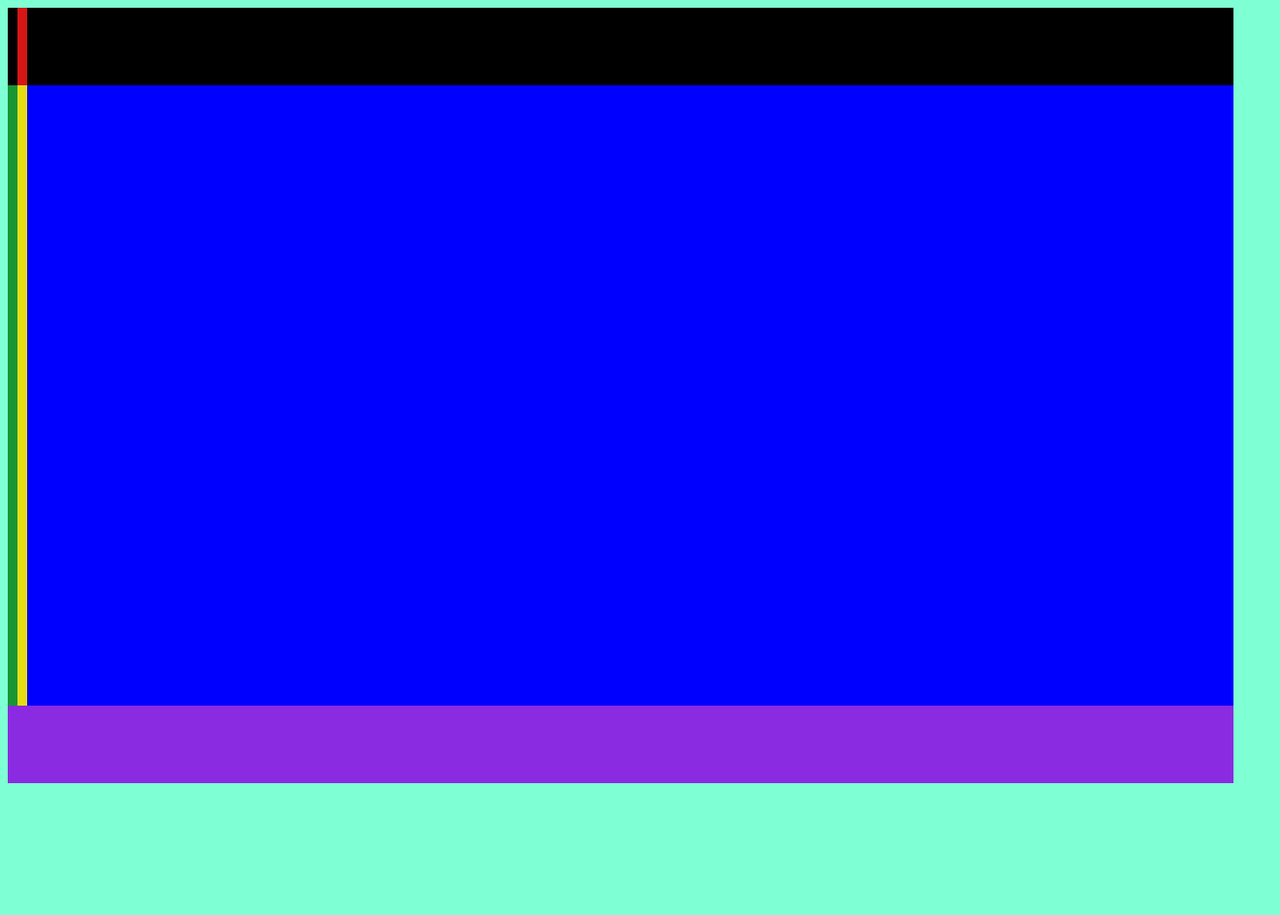
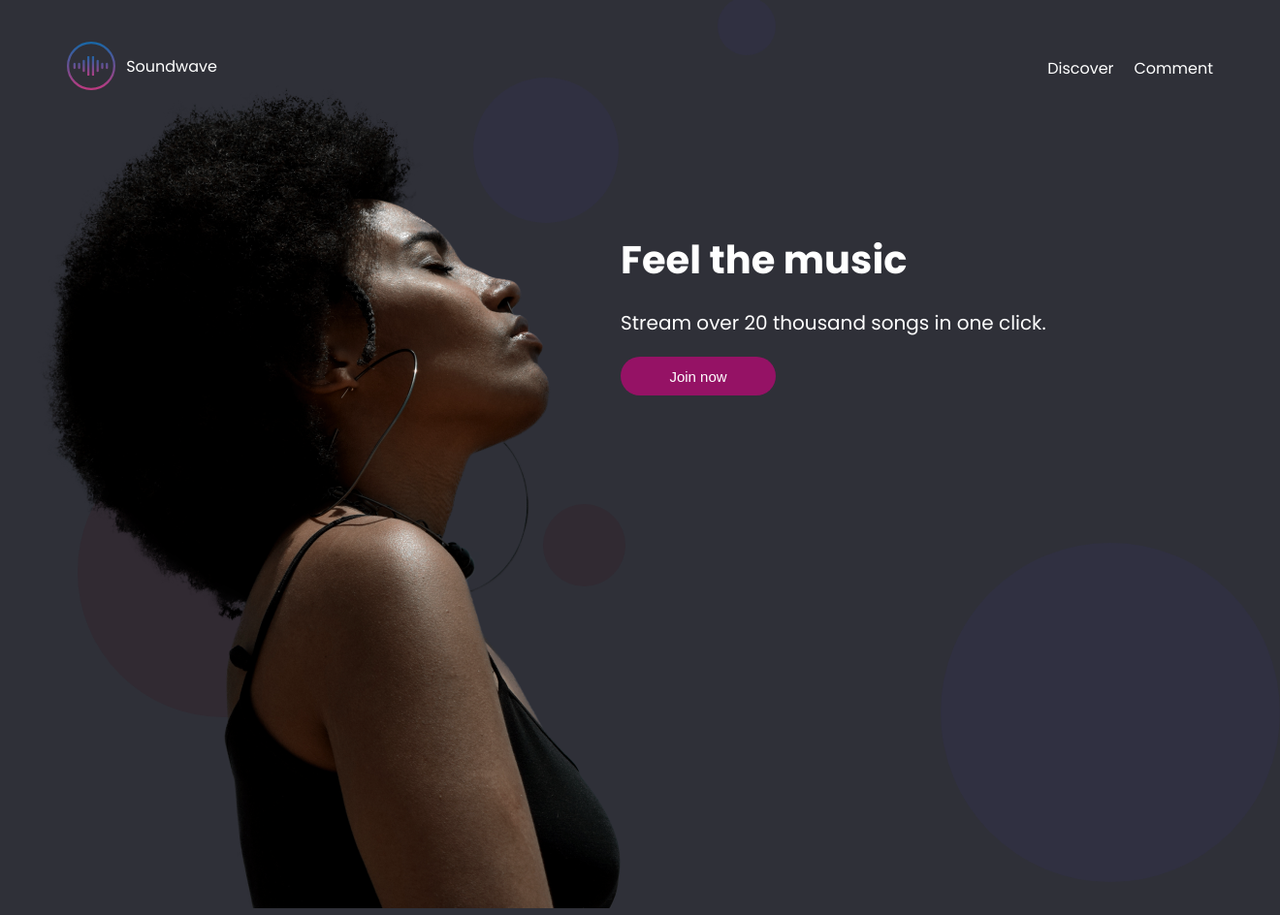
Before and after one commit to ninipp/MaquetteFeelTheMusic, a plain HTML site: page index.html in a window 1280 px wide. Shown: the whole page at 97% size, 1320 px wide, since content can reach past the window. Before the commit the page ends 816 px from the top, so only its background shows below. Drawn offline with Linux system fonts and the light colour scheme.

Commit message:
page d-acceuil à finir

```diff
--- a/index.html
+++ b/index.html
@@ -7,16 +7,46 @@
     <link rel="stylesheet" href="./styles.css">
 </head>
 <body>
+
+    <div class="bulle1"></div>
+    <div class="bulle2"></div>
+    <div class="bulle3"></div>
+    <div class="bulle4"></div>
+    <div class="bulle5"></div>
+
+
     <header>
-        <div class="logo"></div>
-        <div class="link"></div>
+        <div class="logo">
+            <img src="./images/logo-soundwave.svg">
+            <span>Soundwave</span>
+        </div>
+        <div class="link">
+            <ul>
+                <li><a href="#">Discover</a></li>
+                <li><a href="#">Comment</a></li>
+            </ul>
+        </div>
     </header>
 
     <main>
-        <div class="pic"></div>
-        <div class="text"></div>
+
+        <div class="pic"><img src="./images/landing-page-girl 1.png"></div>
+        <div class="text">
+            <h1>Feel the music</h1>
+            <p>Stream over 20 thousand songs in one click.</p>
+            <button><a href="#">Join now</a></button>
+        </div>
     </main>
 
-    <footer></footer>
+    <!-- <footer>
+        <ul>
+            <li><a href="#">About us</a></li>
+            <li><a href="#">Contact</a></li>
+        </ul>
+        <ul>
+            <li><a href="#"><img src="./images/twitter.svg">Twitter</a></li>
+            <li><a href="#"><img src="./images/facebook.svg">Facebook</a></li>
+        </ul>
+    </footer> -->
 </body>
 </html>
--- a/styles.css
+++ b/styles.css
@@ -1,40 +1,130 @@
+
+@import url('https://fonts.googleapis.com/css2?family=Poppins:wght@400;500;600;700;800;900&display=swap');
+
 body{
-    background-color: aquamarine;
-    display: flex;
-    flex-direction: column;
-    justify-content: space-between;
-    flex-wrap: wrap;
-    align-items: flex-start;
+  font-family: 'Poppins', sans-serif;
+  background-color: #2F3038;
+  color: white;
+  box-sizing: border-box;
+}
+/* body{
+    position: absolute;
+    z-index: 0;
+} */
 
-}
 /* Style header avec 2 div*/
 header{
     display: flex;
-    flex-basis: 1;
+    flex-direction: row;
+    flex-wrap: nowrap;
+    /* align-items: center; */
+
+    /* flex-basis: 1; */
+    justify-content: space-between;
     width: 100%;
     height: 10vh;
-    background-color: black;
+    /* background-color: rgb(85, 46, 46); */
+
 }
 div.logo{
-    border: 5px black solid ;
+    display: flex;
+    flex-direction: row;
+    justify-content: space-evenly;
+    align-items: center;
+    align-content: center;
+    /* border: 5px rgb(157, 149, 222) solid ; */
+    width: 14%;
+    height: 5vh;
+    padding-top: 40px;
+    padding-left: 50px;
+    /* decendre les elements du heading logo à part*/
+    /* margin-top: 20px;
+    margin-right: 0; */
+    /* proprietés du texte apres le logo */
+
 }
+div.logo img:first-child{
+    width: 50px;}
+
+
 div.link{
-    border: 5px rgb(214, 21, 21) solid ;
+    /* border: 5px rgb(8, 226, 19) solid ; */
+    width: 20%;
+    height: 10vh;
+
+}
+ul:first-of-type{
+    display: flex;
+    flex-direction: row;
+    justify-content: space-evenly;
+    align-items: start;
+    list-style: none;
+    /* Descendre les liens pour les ecarter du top */
+    margin-top: 50px;
+}
+a{
+    color: white;
+    font-size: 1em;
+    text-decoration: none;
+    text-decoration-line: none;
+}
+span:first-child{
+    border-radius: 50%;
+    width: 50px;
+    z-index: 2 5;
+    background-color: blue;
 }
 
 /* Style main avec 2 div */
 main{
     display: flex;
-    flex-basis: 3;
+    justify-content: space-around;
     width: 100%;
     height: 80vh;
-    background-color: blue;
+
+    /* background-color: blue; */
 }
 div.pic{
-    border: 5px rgb(23, 150, 51) solid ;
+    /* border: 5px rgb(23, 150, 51) solid ; */
+    width: 50%;
+    height: 80vh;
+    flex-shrink: 2;
+    text-align: end;
+
+
 }
 div.text{
-    border: 5px rgb(230, 220, 20) solid ;
+    display: flex;
+    flex-direction: column;
+    justify-content: flex-start;
+    align-items: flex-start;
+    flex-shrink: 1;
+    width: 50%;
+    height: 80vh;
+    text-align: end;
+    font-family:sans-serif
+    color: white;
+    font-size: 20px;
+    /* position: absolute;
+    left: 100vh;
+    z-index: 0; */
+
+
+}
+h1{
+    margin-top: 150px;
+    margin-bottom: 20px;
+}
+p{
+    margin-top: 0px;
+}
+button{
+    width: 20vh;
+    height: 5vh;
+    background-color: #951265;
+    border-radius: 25px;
+    font-size: 15px;
+    border-style: none;
 }
 /* Style footer */
 footer{
@@ -42,5 +132,56 @@ footer{
     flex-basis: 1;
     width: 100%;
     height: 10vh;
-    background-color: blueviolet;
+    background-color: #202027;
 }
+
+.bulle1{
+    width: 60px;
+    aspect-ratio: 1;
+    border-radius: 50%;
+    background-color: rgba(79, 60, 204, 0.06);
+    position: absolute;
+    top: -3px;
+    right: 60vh;
+    z-index: -1;
+}
+.bulle2{
+    background-color: rgba(50, 39, 48, 0.6);
+    width: 300px;
+    aspect-ratio: 1;
+    border-radius: 50%;
+    position: absolute;
+    top: 55vh;
+    left: 10vh;
+    z-index: -1;
+}
+.bulle3{
+    width: 150px;
+    aspect-ratio: 1;
+    border-radius: 50%;
+    background-color: rgba(79, 60, 204, 0.06);
+    position: absolute;
+    top: 80px;
+    left: 61vh;
+    z-index: -1;
+}
+.bulle4{
+    width: 85px;
+    aspect-ratio: 1;
+    border-radius: 50%;
+    background-color: rgba(50, 39, 48, 0.6);
+    position: absolute;
+    top: 65vh;
+    left: 70vh;
+    z-index: -1;
+}
+.bulle5{
+    width: 350px;
+    aspect-ratio: 1;
+    border-radius: 50%;
+    background-color: rgba(79, 60, 204, 0.06);
+    position: absolute;
+    top: 70vh;
+    right: -5vh;
+    z-index: -1;
+}
```
